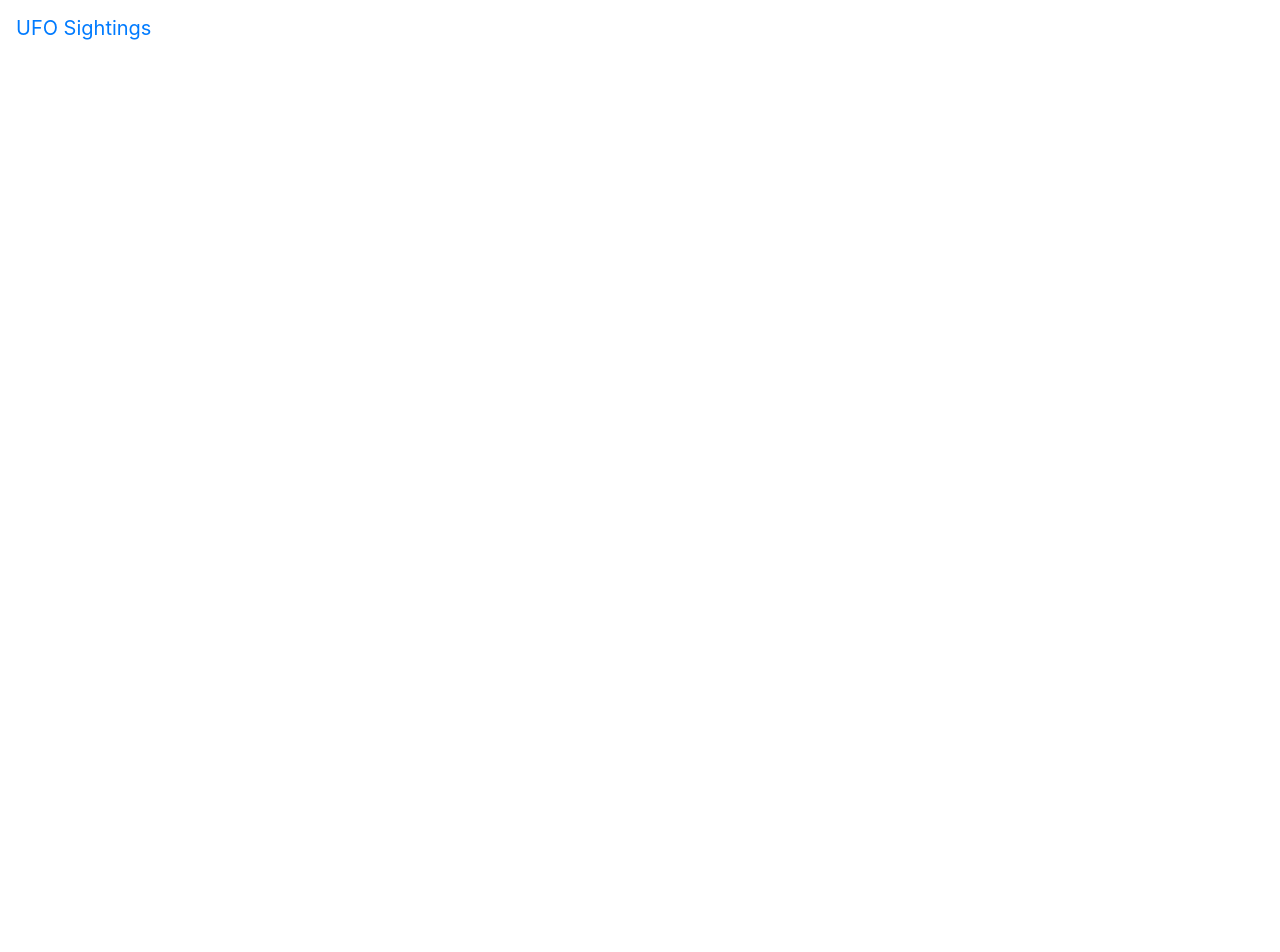
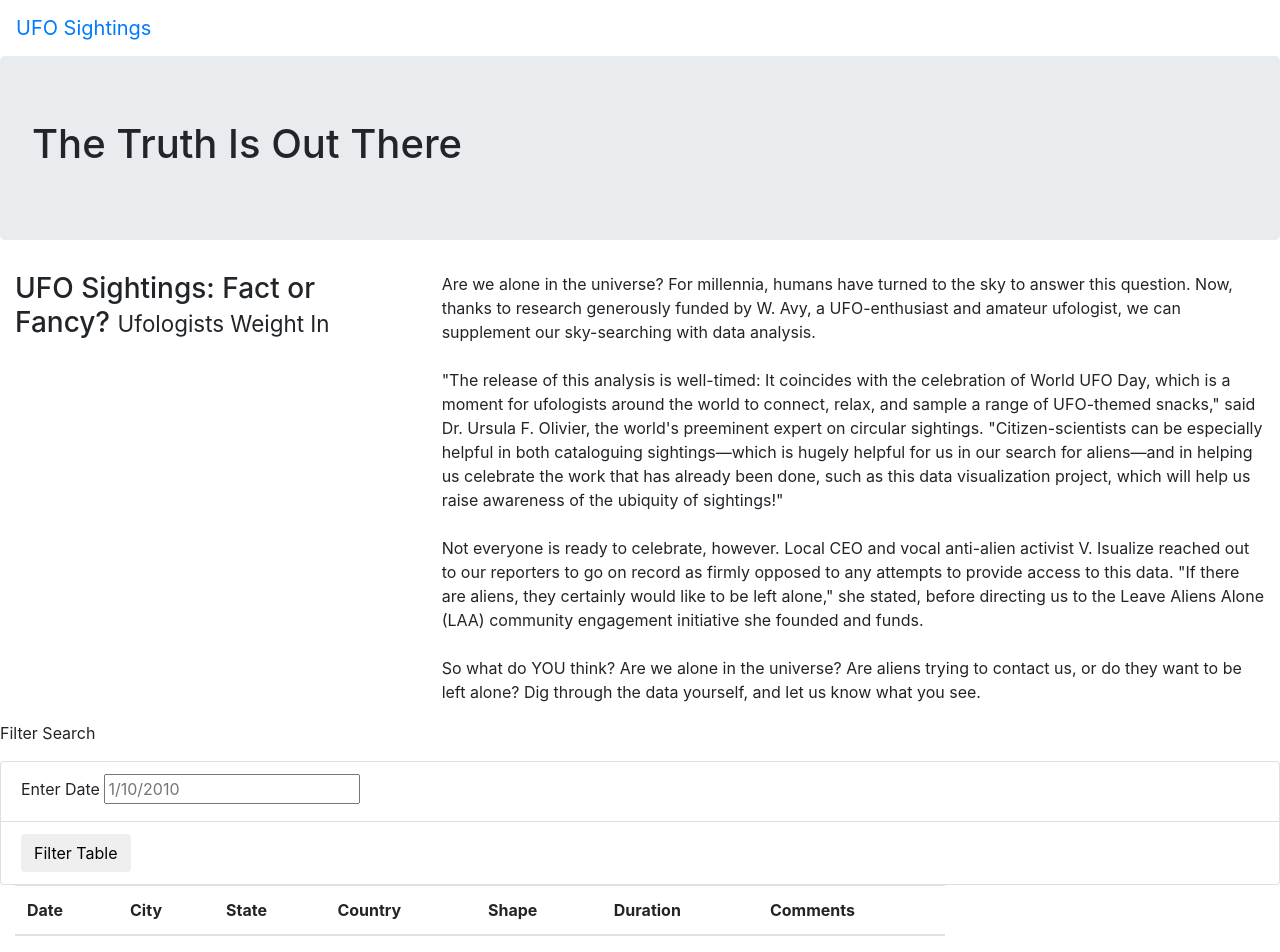
Before and after one commit to PAOLAMONTOYA/UFOs, a plain HTML site: page index.html in a window 1280 px wide. Before the commit the page ends 800 px from the top, so only its background shows below. Drawn offline with nearby package versions, Linux system fonts and the light colour scheme.

Commit message:
Adding table headers

```diff
--- a/index.html
+++ b/index.html
@@ -21,7 +21,65 @@
         <nav class="navbar navbar-expand-lg">
             <a class="navbar-brand" href="index.html">UFO Sightings</a>
         </nav>
+    </div>
 
+    <div class="jumbotron">
+        <h1>The Truth Is Out There</h1>
     </div>
+
+    <div class="container-fluid">
+        <div class="row">
+            <div class="col-md-4">
+                <h3>UFO Sightings: Fact or Fancy? <small>Ufologists Weight In</small></h3>
+            </div>
+            <div class="col-md-8">
+            <p>
+            Are we alone in the universe? For millennia, humans have turned to the sky to answer this question. Now, thanks to research generously funded by W. Avy, a UFO-enthusiast and amateur ufologist, we can supplement our sky-searching with data analysis.<br><br>"The release of this analysis is well-timed: It coincides with the celebration of World UFO Day, which is a moment for ufologists around the world to connect, relax, and sample a range of UFO-themed snacks," said Dr. Ursula F. Olivier, the world's preeminent expert on circular sightings. "Citizen-scientists can be especially helpful in both cataloguing sightings—which is hugely helpful for us in our search for aliens—and in helping us celebrate the work that has already been done, such as this data visualization project, which will help us raise awareness of the ubiquity of sightings!"<br><br>Not everyone is ready to celebrate, however. Local CEO and vocal anti-alien activist V. Isualize reached out to our reporters to go on record as firmly opposed to any attempts to provide access to this data. "If there are aliens, they certainly would like to be left alone," she stated, before directing us to the Leave Aliens Alone (LAA) community engagement initiative she founded and funds.<br><br>So what do YOU think? Are we alone in the universe? Are aliens trying to contact us, or do they want to be left alone? Dig through the data yourself, and let us know what you see.
+            </p>
+
+            </div>
+        </div>
+    </div>
+
+    <div class="container-fluid">
+        <div class="row">
+            <div class="col-md-3">
+
+            </div>
+            <div class="col-md-9">
+
+            </div>
+        </div>
+    </div>
+
+    <form>
+        <p>Filter Search</p>
+        <ul class="list-group">
+            <li class="list-group-item">
+                <label for="date">Enter Date</label>
+                <input type="text" placeholder="1/10/2010" id="datetime" />
+            </li>
+            <li class="list-group-item">
+                <button id="filter-btn" type="button" class="btn btn-default">Filter Table</button>
+            </li>
+        </ul>
+    </form>
+    <div class="col-md-9">
+            <table class="table table-striped">
+              <thead>
+                <tr>
+                  <th>Date</th>
+                  <th>City</th>
+                  <th>State</th>
+                  <th>Country</th>
+                  <th>Shape</th>
+                  <th>Duration</th>
+                  <th>Comments</th>
+                </tr>
+              </thead>
+              <tbody></tbody>
+            </table>
+          </div>
+
 </body>
 </html>
```
Also changed, not shown: 1 other file.
